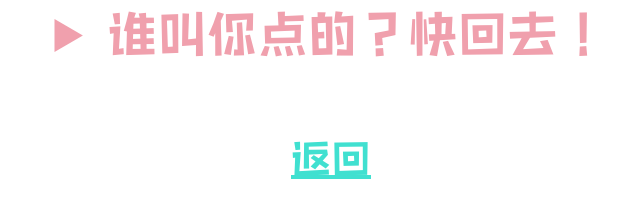
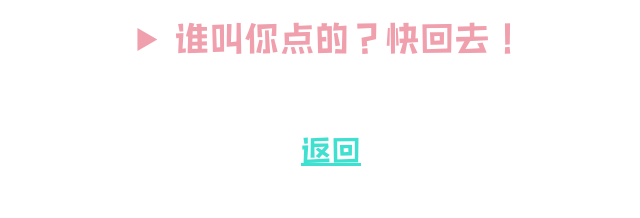
Before and after one commit to Yueby/yueby.github.io, a plain HTML site: page no-in.html in a window 1280 px wide. Shown: the whole page, without its empty margins (309-949 px from the left). Drawn offline with Linux system fonts and the light colour scheme.

Commit message:
小改动

```diff
--- a/no-in.html
+++ b/no-in.html
@@ -8,10 +8,10 @@
     <link rel="stylesheet" href="bodyfont.css" />
 </head>
 
-<body style="font-size: 40px;">
-    <div style="text-align: center;">
+<body style="font-size: 30px;">
+    <div style="text-align: center;margin-top: 20px;">
         <details>
-            <summary style=" font-size: 50px; width: 600px;margin: auto;">谁叫你点的？快回去！</summary>
+            <summary style=" font-size: 35px; width: 500px;margin: auto;">谁叫你点的？快回去！</summary>
             <a style="font-size: 15px;color: turquoise; " href="qy.html ">乾勇黑历史</a>
         </details>
     </div>
```
